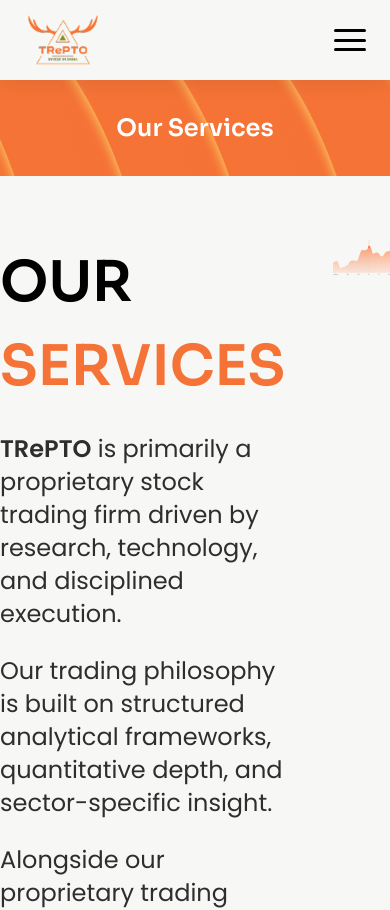
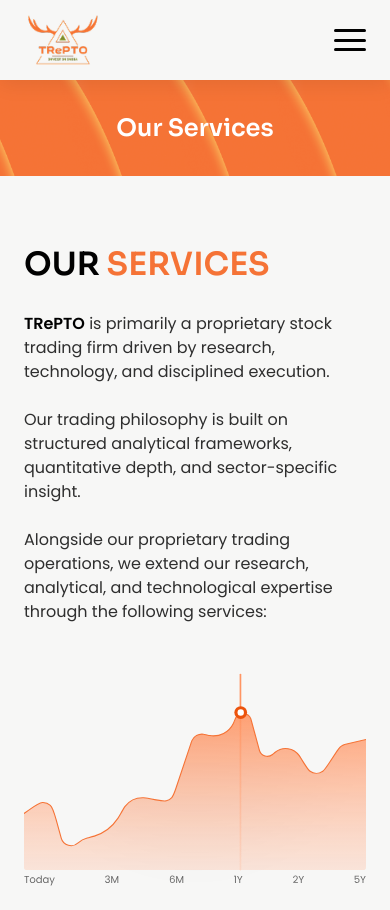
Before and after one commit to Jaineshprajapati/Trepto, a React (Vite) app in the folder trepto frontend/: page /services in a window 390 px wide. Shown: the top 910 px of the page. Built offline with nearby package versions, Linux system fonts and the light colour scheme.

Commit message:
services page responsive & some chages in navbar

```diff
--- a/trepto frontend/src/components/common/Footer/Footer.jsx
+++ b/trepto frontend/src/components/common/Footer/Footer.jsx
@@ -3,7 +3,7 @@
 
 const navLinks = [
   { name: "Home", href: "#" },
-  { name: "Services", href: "#" },
+  { name: "Services", href: "" },
   { name: "Work Process", href: "#" },
   { name: "Products", href: "#" },
   { name: "Career", href: "#" },
--- a/trepto frontend/src/components/common/Navbar/Navbar.jsx
+++ b/trepto frontend/src/components/common/Navbar/Navbar.jsx
@@ -32,7 +32,9 @@
   }, [isHome]);
 
   // Helper to navigate and (for mobile) close menu
-  const handleNav = (to, isRoute = false) => (e) => {
+  const handleNav =
+    (to, isRoute = false) =>
+    (e) => {
       e.preventDefault();
       if (isRoute) {
         navigate(to);
@@ -70,12 +72,13 @@
             Home
           </a>
           <a
-            href="#services"
-            className={`nav-link${pathname === "/" && location.hash === "#services" ? " active" : ""}`}
-            onClick={handleNav("#services")}
+            href="/services"
+            className={`nav-link${pathname === "/services" ? " active" : ""}`}
+            onClick={handleNav("/services", true)}
           >
             Services
           </a>
+
           <a
             href="/about"
             className={`nav-link${pathname === "/about" ? " active" : ""}`}
@@ -120,12 +123,13 @@
             Home
           </a>
           <a
-            href="#services"
-            className={`nav-link${pathname === "/" && location.hash === "#services" ? " active" : ""}`}
-            onClick={handleNav("#services")}
+            href="/services"
+            className={`nav-link${pathname === "/services" ? " active" : ""}`}
+            onClick={handleNav("/services", true)}
           >
             Services
           </a>
+
           <a
             href="/about"
             className={`nav-link${pathname === "/about" ? " active" : ""}`}
--- /dev/null
+++ b/trepto frontend/src/pages/Ourservices/components/Investment.jsx
@@ -0,0 +1,13 @@
+import React from 'react'
+
+const Investment = () => {
+  return (
+    <section>
+        <div>
+
+        </div>
+    </section>
+  )
+}
+
+export default Investment
--- a/trepto frontend/src/pages/Ourservices/components/Services.jsx
+++ b/trepto frontend/src/pages/Ourservices/components/Services.jsx
@@ -1,40 +1,49 @@
-import serviceImage from "../../../assets/images/servicespage-01.svg"
+import serviceImage from "../../../assets/images/servicespage-01.svg";
+
 const ServicesSection = () => {
   return (
-
+    // (..............Section 1................)
     <section className="py-16">
-      <div className="w-full flex justify-center gap-12">
+      {/* CONTAINER */}
+      <div className="max-w-7xl mx-auto px-6 lg:px-12">
+        {/* CONTENT WRAPPER */}
+        <div className="flex flex-col lg:flex-row items-center gap-12">
           {/* LEFT CONTENT */}
-        <div className="max-w-[670px] flex flex-col gap-6">
-          <h1 className="text-h1 font-heading font-semibold">
-            OUR <span className="text-primary">SERVICES</span>
+          <div className="flex-1 flex flex-col gap-6">
+            <h1
+              className="font-heading font-semibold text-[2rem] sm:text-[2.4rem] md:text-[2.8rem] lg:text-h1">
+              <span className="text-text-primary">OUR </span>
+              <span className="text-primary">SERVICES</span>
             </h1>
 
-          <p className="text-big-sub font-normal text-text-secondary leading-snug">
-            <span className="text-text-black font-semibold">TRePTO</span> is primarily a proprietary stock trading firm driven by
-            research, technology, and disciplined execution.
+            <p className="text-medium sm:text-large lg:text-big-sub text-text-secondary">
+              <span className="text-text-primary font-semibold">TRePTO</span> is
+              primarily a proprietary stock trading firm driven by research,
+              technology, and disciplined execution.
             </p>
 
-          <p className="text-big-sub font-normal text-text-secondary leading-snug">
-            Our trading philosophy is built on structured analytical frameworks,
-            quantitative depth, and sector-specific insight.
+            <p className="text-medium sm:text-large lg:text-big-sub text-text-secondary">
+              Our trading philosophy is built on structured analytical
+              frameworks, quantitative depth, and sector-specific insight.
             </p>
 
-          <p className="text-big-sub font-normal text-text-secondary leading-snug">
+            <p className="text-medium sm:text-large lg:text-big-sub text-text-secondary">
               Alongside our proprietary trading operations, we extend our
               research, analytical, and technological expertise through the
               following services:
             </p>
           </div>
 
-
-        {/* RIGHT CHART */}
-        <div className="max-w-[617px]">
-        <img src={serviceImage} alt="Services Image"/>
+          {/* RIGHT IMAGE */}
+          <div className="flex-1 flex justify-center">
+            <img
+              src={serviceImage}
+              alt="Services Image"
+              className="w-full h-auto mx-auto"/>
+          </div>
         </div>
       </div>
     </section>
-
   );
 };
 
```
Also changed, not shown: trepto frontend/src/pages/Ourservices/components/Services.css (deleted). Lines whose indentation alone changed are shown as unchanged.
